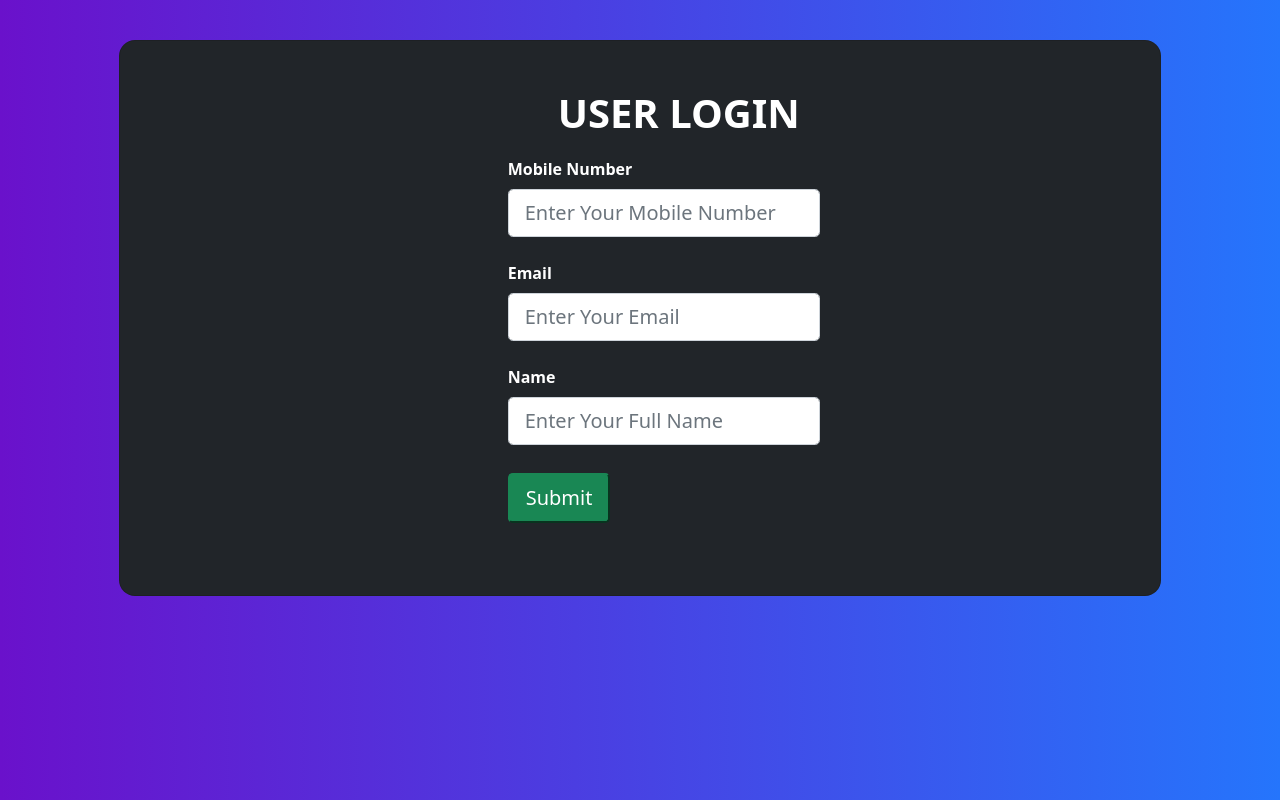
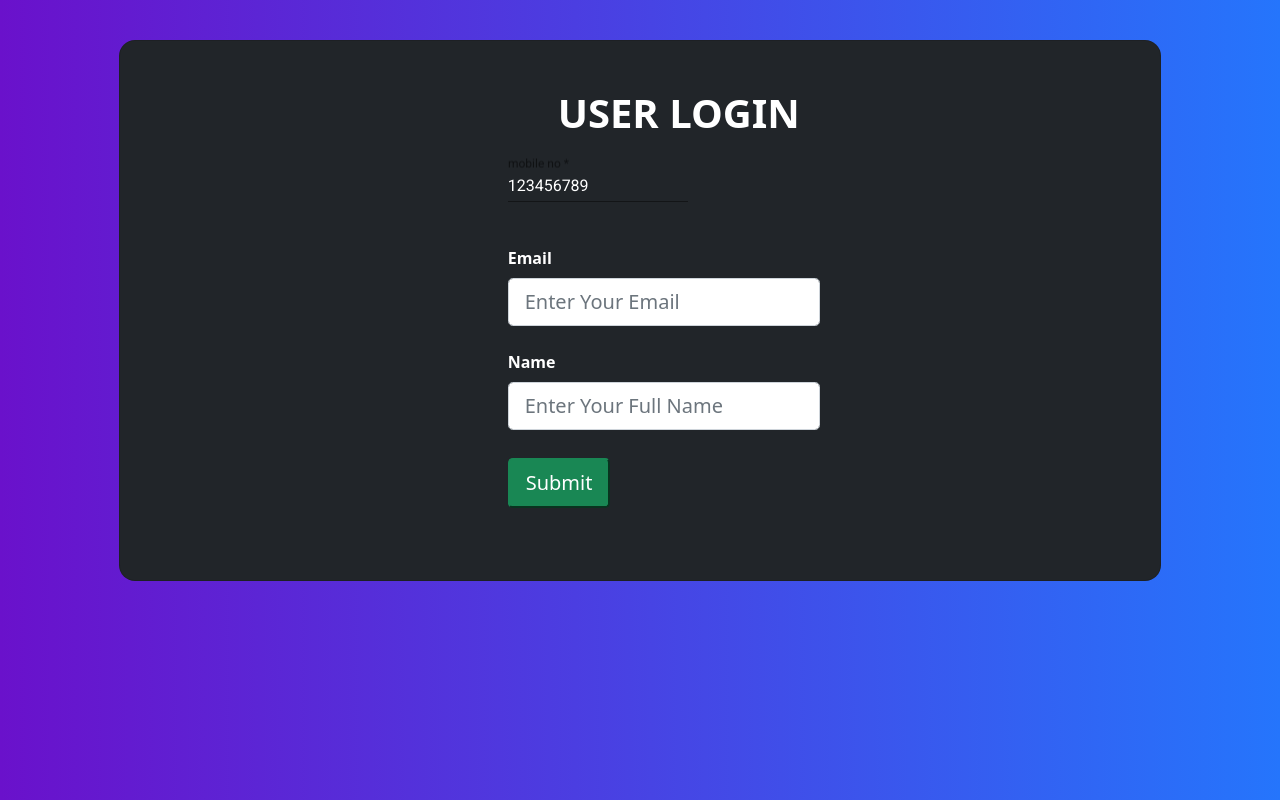
Before and after one commit to SalmanTurup/LoanManagement, an Angular app: page /login-page in a window 1280 px wide. Built offline with nearby package versions, Linux system fonts and the light colour scheme; no server answers.

Commit message:
mat-form-field issue fix

```diff
--- a/package.json
+++ b/package.json
@@ -3,7 +3,7 @@
   "version": "0.0.0",
   "scripts": {
     "ng": "ng",
-    "start": "ng serve",
+    "start": "node --max_old_space_size=6144 ./node_modules/@angular/cli/bin/ng serve",
     "build": "ng build",
     "watch": "ng build --watch --configuration development",
     "test": "ng test"
--- a/src/app/app.module.ts
+++ b/src/app/app.module.ts
@@ -16,6 +16,7 @@ import{MatFormFieldModule} from '@angular/material/form-field'
 import {MatNativeDateModule} from '@angular/material/core';
 import {HttpClientModule} from '@angular/common/http';
 import { HttpService } from './services/http.service';
+import { MatInputModule } from '@angular/material/input';
 
 @NgModule({
   declarations: [
@@ -37,6 +38,7 @@ import { HttpService } from './services/http.service';
     FormsModule,
     ReactiveFormsModule,
     MatFormFieldModule,
+    MatInputModule,
     MatNativeDateModule,
     HttpClientModule,
 
--- a/src/app/login-page/login-page.component.html
+++ b/src/app/login-page/login-page.component.html
@@ -15,16 +15,15 @@
                           <span class="h1 fw-bold mb-0 text-uppercase" >User Login</span>
                         </div>
                         <div class="form-outline mb-4" >
-                          <label class="form-label" for="mobilenumber" >Mobile Number</label>
-                          <input #mob type="tel" placeholder="Enter Your Mobile Number" (keypress)="OnlyNumbersAllowed($event)" class="form-control form-control-lg" />
+                          <!-- <label class="form-label" for="mobilenumber" >Mobile Number</label>
+                          <input #mob type="tel" placeholder="Enter Your Mobile Number" (keypress)="OnlyNumbersAllowed($event)" class="form-control form-control-lg" /> -->
 
-                          <!-- <mat-form-field>
-                            <input matInput id="mobile" placeholder="mobile no" name="mobile" #mobile="ngModel"
-                               [(ngModel)]="mobile" required>
-                          <mat-error [hidden]="mobile.valid">
-                                <div [hidden]="!mobile.hasError('required')">It is required</div>
+                          <mat-form-field>
+                            <input matInput id="mobile" placeholder="mobile no" name="mobile" #mobile="ngModel" [(ngModel)]="mobile_number" required>
+                            <mat-error [hidden]="mobile.valid">
+                              <div [hidden]="!mobile.hasError('required')">It is required</div>
                             </mat-error>
-                          </mat-form-field> -->
+                          </mat-form-field>
 
                           <!-- <mat-form-field appearance="outline">
                             <mat-label>Outline form field</mat-label>
--- a/src/app/login-page/login-page.component.ts
+++ b/src/app/login-page/login-page.component.ts
@@ -9,7 +9,7 @@ import { HttpService } from '../services/http.service';
 })
 
 export class LoginPageComponent implements OnInit {
-  mobile: String = '123456789';
+  mobile_number: String = '123456789';
 
   constructor(
     private route: Router,
```
